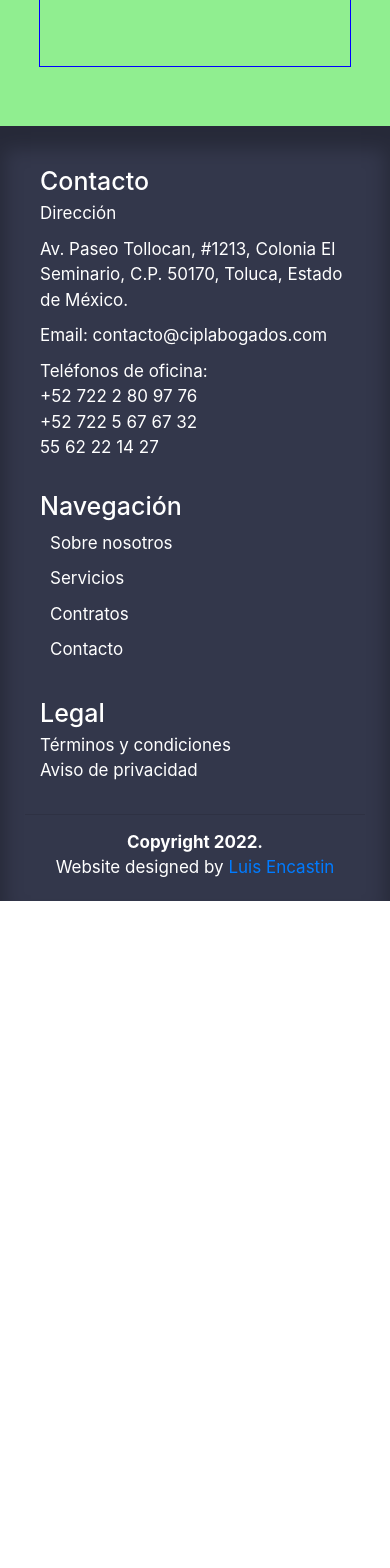
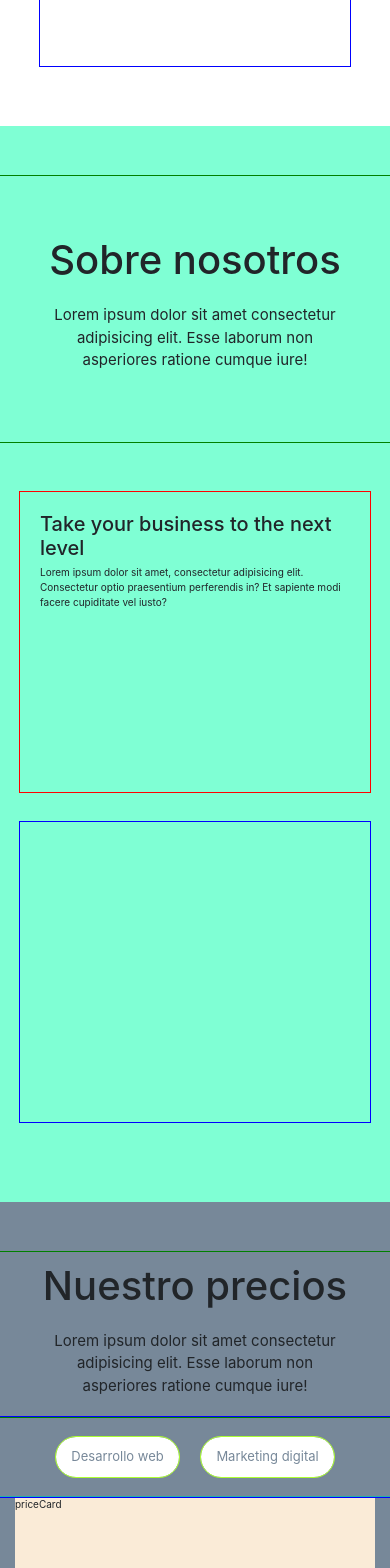
Before and after one commit to LuisEncastin/portafolio2022, a React (Create React App) app: page / in a window 390 px wide. Shown: the part 6060-7628 px from the top of the page. Before the commit the page ends 6961 px from the top, so only its background shows below. Built offline with nearby package versions, Linux system fonts and the light colour scheme.

Commit message:
Se envia información de llos precios

```diff
--- a/src/Pages/Home/Home.jsx
+++ b/src/Pages/Home/Home.jsx
@@ -1,7 +1,9 @@
 import React from 'react'
+import AboutUs from '../../Sections/AboutUs/AboutUs'
 
 // Componentes
 import Intro from '../../Sections/Intro/Intro'
+import OurPrices from '../../Sections/OurPrices/OurPrices'
 import OurServices from '../../Sections/OurServices/OurServices'
 import OurWorks from '../../Sections/OurWorks/OurWorks'
 
@@ -15,7 +17,8 @@ const Home = () => {
       <Intro/>
       <OurServices/>
       <OurWorks/>
-
+      <AboutUs/>
+      <OurPrices/>
     </section>
     </>
   )
--- /dev/null
+++ b/src/Sections/AboutUs/AboutUs.css
@@ -0,0 +1,79 @@
+#aboutUs{
+    width: 100%;
+    height: auto;
+    padding: 5rem 0 0 0;
+    background-color: aquamarine;
+}
+
+.aboutUsWrapper{
+    width: 100%;
+    outline: 1px solid green;
+    height: auto;
+    display: flex;
+    flex-direction: column;
+    align-items: center;
+    justify-content: center;
+    padding: 6rem 0;
+}
+
+.aboutUsWrapper h1{
+    font-size: 4rem;
+    margin-bottom: 2rem;
+}
+
+.aboutUsWrapper p{
+    font-size: 1.5rem;
+    text-align: center;
+}
+
+.aboutUsInfo{
+    display: flex;
+    flex-direction: row;
+    align-items: center;
+    justify-content: space-around;
+    padding: 5rem 3rem 8rem;
+}
+
+.aboutUsDescription{
+    width: 50rem;
+    height: 30rem;
+    outline: 1px solid red;
+}
+.aboutUsImage{
+    width: 50rem;
+    height: 30rem;
+    outline: 1px solid blue;
+}
+
+@media (max-width: 768px) {
+
+    #aboutUs{
+        width: 100%;
+        height: auto;
+        padding: 5rem 0 0 0;
+    }
+    .aboutUsWrapper{
+        padding: 6rem 1.5rem;
+    }
+
+    .aboutUsInfo{
+        display: flex;
+        flex-direction: column;
+        align-items: center;
+        justify-content: space-around;
+        padding: 5rem 3rem 8rem;
+    }
+    .aboutUsDescription{
+        width: 35rem;
+        height: 30rem;
+        outline: 1px solid red;
+        padding: 2rem;
+        margin-bottom: 3rem;
+    }
+    .aboutUsImage{
+        width: 35rem;
+        height: 30rem;
+        outline: 1px solid blue;
+        padding: 2rem;
+    }
+}
--- /dev/null
+++ b/src/Sections/AboutUs/AboutUs.jsx
@@ -0,0 +1,29 @@
+import React from 'react'
+
+// estilos
+import './AboutUs.css'
+
+const AboutUs = () => {
+  return (
+    <>
+    <section id='aboutUs'>
+        <div className='aboutUsWrapper'>
+            <h1>Sobre nosotros</h1>
+            <p>Lorem ipsum dolor sit amet consectetur adipisicing elit. Esse laborum non <br />
+            asperiores ratione cumque iure!</p>
+        </div>
+        <div className='aboutUsInfo'>
+        <div className='aboutUsDescription'>
+            <h2>Take your business to the next level</h2>
+            <p>Lorem ipsum dolor sit amet, consectetur adipisicing elit. Consectetur optio praesentium perferendis in? Et sapiente modi facere cupiditate vel iusto?</p>
+        </div>
+        <div className='aboutUsImage'>
+
+        </div>
+        </div>
+    </section>
+    </>
+  )
+}
+
+export default AboutUs
--- /dev/null
+++ b/src/Sections/OurPrices/OurPrices.css
@@ -0,0 +1,105 @@
+#ourPrices{
+    width: 100%;
+    height: auto;
+    padding: 5rem 0 0 0;
+    background-color: lightslategray;
+}
+.ourPricesWrapper{
+    width: 100%;
+    outline: 1px solid green;
+    height: auto;
+    display: flex;
+    flex-direction: column;
+    align-items: center;
+    justify-content: center;
+    padding: 6rem 0;
+}
+.ourPricesWrapper h1{
+    font-size: 4rem;
+    margin-bottom: 2rem;
+}
+.ourPricesWrapper p{
+    font-size: 1.5rem;
+    text-align: center;
+}
+.buttonsContainer{
+    width: 100%;
+    outline: 1px solid blue;
+    height: auto;
+    display: flex;
+    flex-direction: row;
+    align-items: center;
+    justify-content: space-around;
+    padding: 2rem 50rem;
+}
+.buttonsContainer button{
+    padding: 1rem 3rem;
+    font-size: 1.5rem;
+    background-color: white;
+    border: none;
+    outline: 1px solid greenyellow;
+    border-radius: 20px;
+    color: lightslategrey;
+}
+.buttonsContainer button:hover{
+    background-color: greenyellow;
+    color: white;
+    transition: 0.3s;
+}
+.pricesContainer{
+    width: 100%;
+    height: auto;
+    outline: 1px solid lightseagreen;
+    height: auto;
+    display: flex;
+    flex-direction: row;
+    align-items: center;
+    justify-content: center;
+    padding: 0 52rem 6rem;
+}
+.priceCard{
+    width: 100%;
+    height: 600px;
+    background-color: antiquewhite;
+}
+
+@media (max-width: 768px) {
+    .ourPricesWrapper{
+        padding: 1rem 1.5rem;
+    }
+    .buttonsContainer{
+        width: 100%;
+        outline: 1px solid blue;
+        height: auto;
+        display: flex;
+        flex-direction: row;
+        align-items: center;
+        justify-content: space-around;
+        padding: 2rem 4.5rem;
+    }
+    .buttonsContainer button{
+        padding: 1rem 1.5rem;
+        font-size: 1.3rem;
+        background-color: white;
+        border: none;
+        outline: 1px solid greenyellow;
+        border-radius: 20px;
+        color: lightslategrey;
+    }
+    .buttonsContainer button:hover{
+        background-color: greenyellow;
+        color: white;
+        transition: 0.3s;
+    }
+    .pricesContainer{
+        width: 100%;
+        height: auto;
+        outline: 1px solid lightseagreen;
+        height: auto;
+        display: flex;
+        flex-direction: row;
+        align-items: center;
+        justify-content: center;
+        padding: 0 1.5rem 6rem;
+    }
+}
--- /dev/null
+++ b/src/Sections/OurPrices/OurPrices.jsx
@@ -0,0 +1,27 @@
+import React from 'react'
+
+// styles
+import './OurPrices.css'
+
+const OurPrices = () => {
+  return (
+    <>
+        <section id='ourPrices'>
+            <div className='ourPricesWrapper'>
+                <h1>Nuestro precios</h1>
+                <p>Lorem ipsum dolor sit amet consectetur adipisicing elit. Esse laborum non <br />
+                asperiores ratione cumque iure!</p>
+            </div>
+            <div className='buttonsContainer'>
+                <button>Desarrollo web</button>
+                <button>Marketing digital</button>
+            </div>
+            <div className='pricesContainer'>
+                <div className='priceCard'>priceCard</div>
+            </div>
+        </section>
+    </>
+  )
+}
+
+export default OurPrices
--- a/src/Sections/OurWorks/OurWorks.css
+++ b/src/Sections/OurWorks/OurWorks.css
@@ -2,7 +2,6 @@
     width: 100%;
     height: auto;
     padding: 5rem 0 0 0;
-    background-color: lightgreen;
 }
 
 .ourWorksWrapper{
@@ -47,7 +46,7 @@
 
 @media (max-width: 768px) {
 
-    #OurWorks{
+    #ourWorks{
         width: 100%;
         height: auto;
         padding: 5rem 0 0 0;
```
